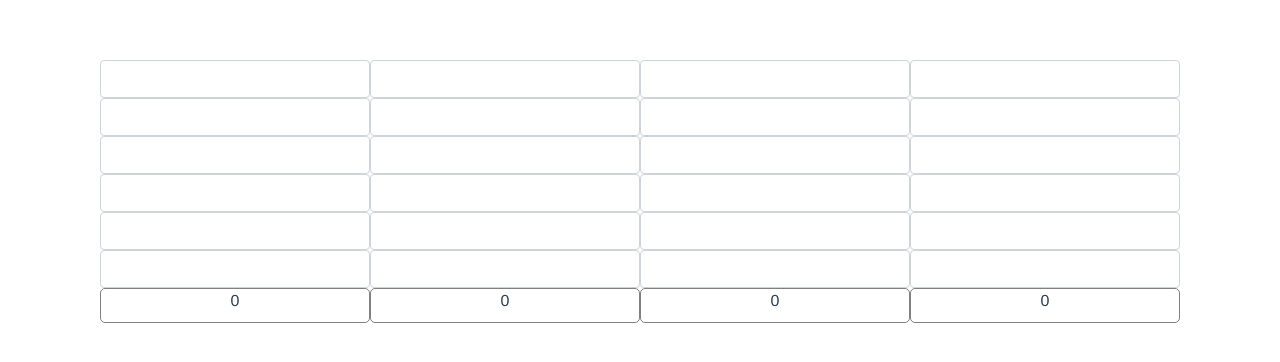
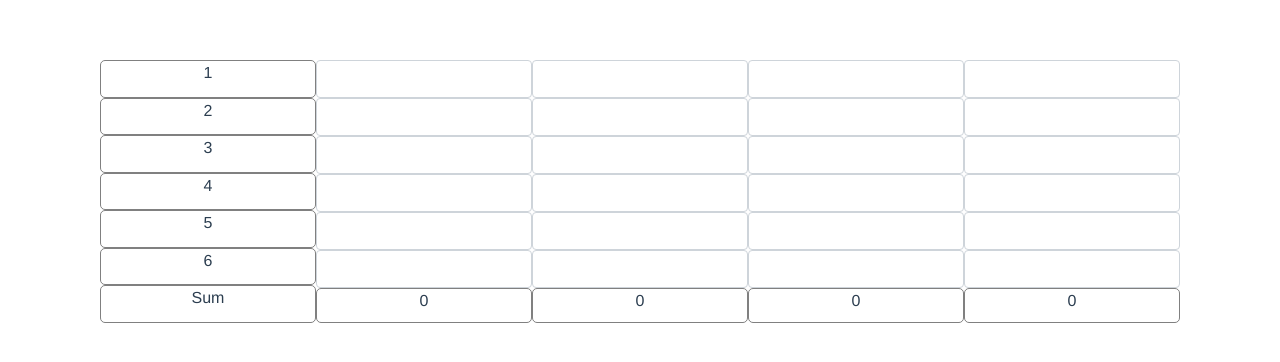
Before and after one commit to miklavcj/kocke-app, a Vue app: page / in a window 1280 px wide. Shown: the top 362 px of the page. Built offline with nearby package versions, Linux system fonts and the light colour scheme.

Commit message:
Added tags

```diff
--- a/src/App.vue
+++ b/src/App.vue
@@ -3,8 +3,9 @@
   <div id="app">
     <b-container id="main-container" fluid="md">
       <b-container >
+
       <b-row class="no-gutters">
-        <!-- <b-col><tags :tags="numberTags"></tags></b-col> -->
+        <b-col ><tags :tags="numberTags"></tags></b-col>
         <b-col><numbers :numbers="numbersDown"></numbers></b-col>
                <b-col><numbers :numbers="numbersMixed"></numbers></b-col>
               <b-col><numbers :numbers="numbersUp"></numbers></b-col>
@@ -32,7 +33,7 @@ export default {
     tags
   },
   data: () => ({
-    numberTags: [1,2,3,4,5,6],
+    numberTags: [1,2,3,4,5,6, "Sum"],
     numbersDown: {
       storageKey: "numbersDown",
       one: null,
--- a/src/components/Tags.vue
+++ b/src/components/Tags.vue
@@ -1,6 +1,6 @@
 <template>
-<div>
-    <div v-for="item,index in tags" :key="index">
+<div class="d-flex flex-column justify-content-between big-div">
+    <div class="small-div" v-for="item,index in tags" :key="index">
         {{item}}
     </div>
 </div>
@@ -19,4 +19,15 @@ export default {
 
 <style>
 
+.big-div {
+    height: 100%;
+
+}
+
+.small-div {
+    border: 1px solid grey;
+  border-radius: 5px;
+  height: calc(100%/7);
+}
+
 </style>
```
Also changed, not shown: 1 other file (tests, documents, lock files or other folders).
